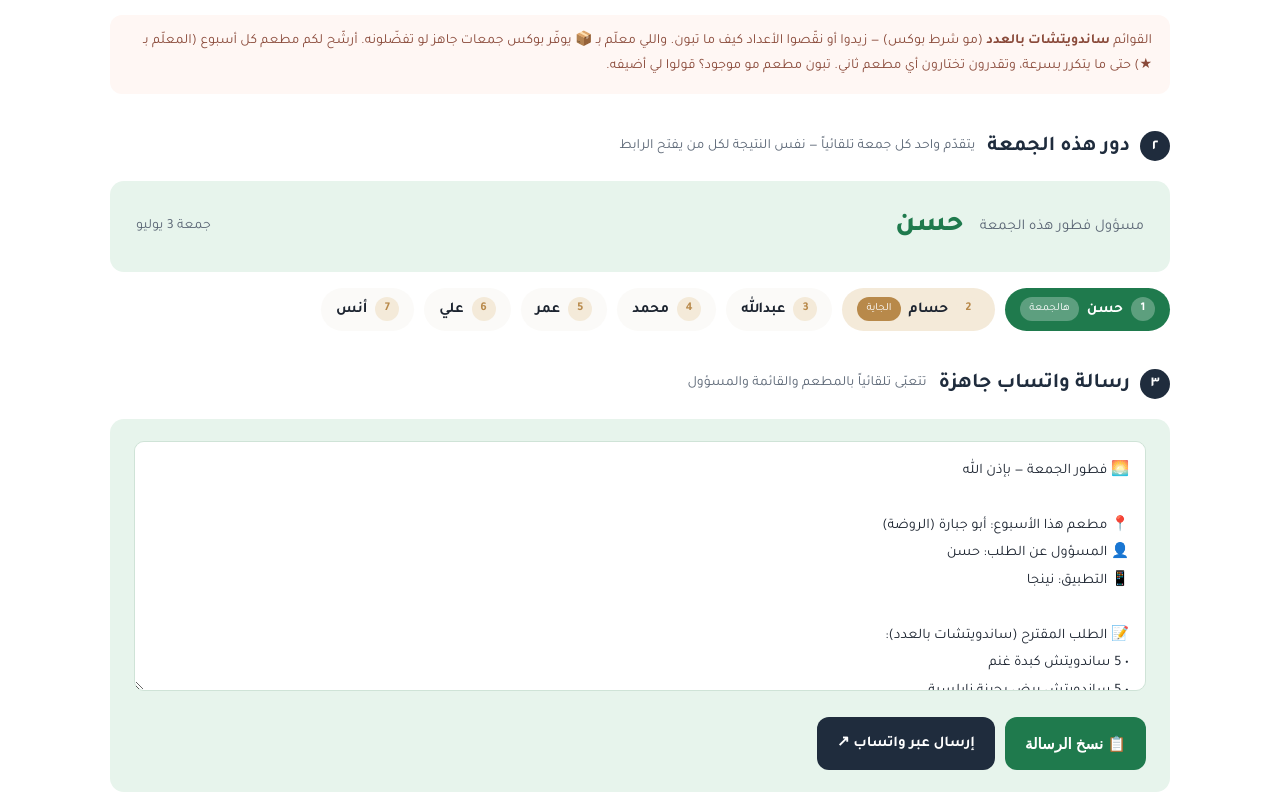
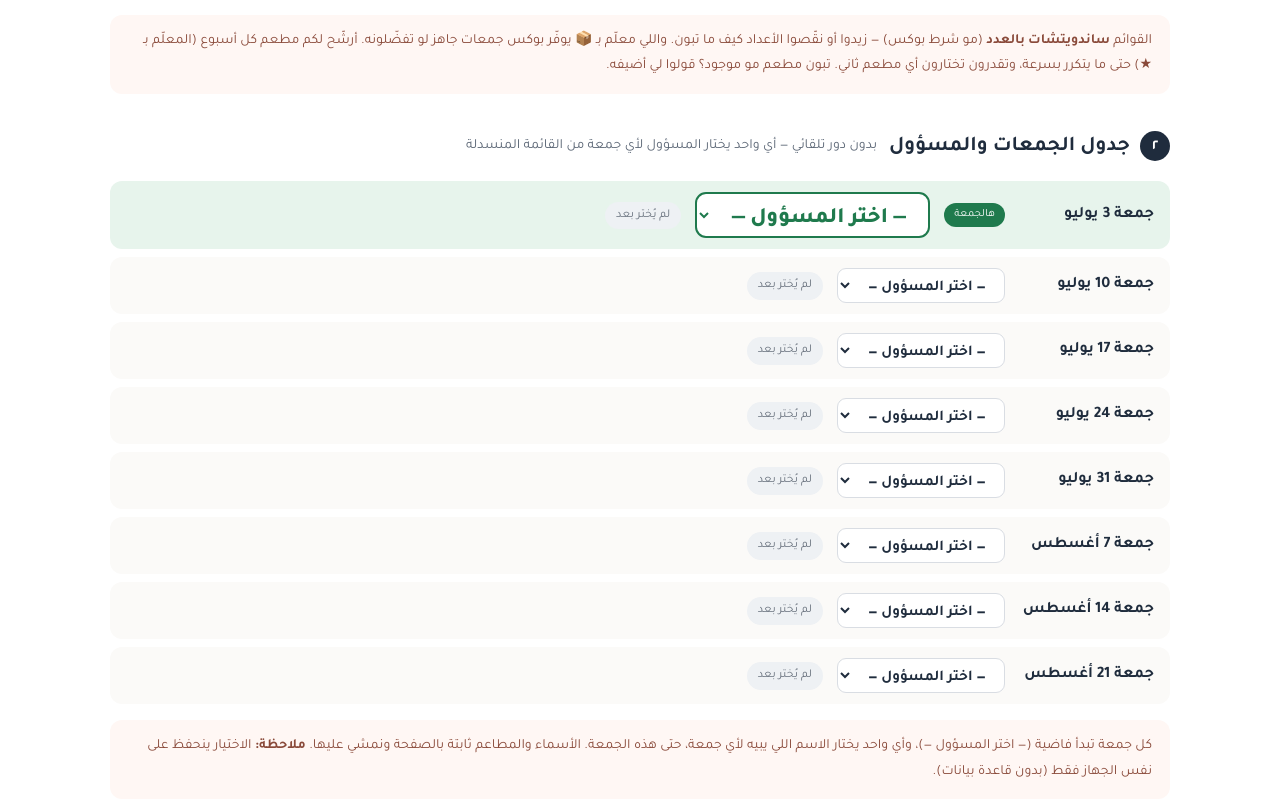
Before and after one commit to hussamalraddadi/friday-breakfast, a plain HTML site: page index.html in a window 1280 px wide. Shown: the part 920-1723 px from the top of the page. Drawn offline with Linux system fonts and the light colour scheme.

Commit message:
تحديث: قوائم منسدلة حرة للمسؤول

```diff
--- a/index.html
+++ b/index.html
@@ -74,23 +74,25 @@
   .btn small{ font-weight:500; opacity:.85; font-size:12px; display:block;}
   .apps .hint{ color:var(--sub); font-size:12.5px; margin-top:12px; line-height:1.7;}
 
-  /* rota (auto) */
+  /* rota + schedule */
   .rota-now{ background:var(--green-soft); border-radius:14px; padding:20px 26px; display:flex;
     align-items:center; gap:16px; flex-wrap:wrap;}
   .rota-now .rn-label{ color:var(--sub); font-size:15px;}
-  .rota-now .rn-name{ font-size:28px; font-weight:800; color:var(--green);}
-  .rota-now .rn-date{ margin-right:auto; color:var(--sub); font-size:14px;}
-  .rota-list{ display:flex; flex-wrap:wrap; gap:10px; margin-top:16px;}
-  .rl-row{ display:flex; align-items:center; gap:8px; background:var(--panel); border-radius:30px; padding:8px 15px; font-size:15px;}
-  .rl-row .idx{ display:inline-flex; width:24px; height:24px; border-radius:50%; background:var(--gold-soft);
-    color:var(--gold); font-weight:700; font-size:12px; align-items:center; justify-content:center;}
-  .rl-row .rl-name{ font-weight:600;}
-  .rl-row.now{ background:var(--green); color:#fff;}
-  .rl-row.now .idx{ background:rgba(255,255,255,.28); color:#fff;}
-  .rl-row.next{ background:var(--gold-soft);}
-  .now-tag{ font-size:11px; background:#0f5c37; color:#fff; padding:2px 9px; border-radius:20px;}
-  .rl-row.now .now-tag{ background:rgba(255,255,255,.28);}
-  .next-tag{ font-size:11px; background:var(--gold); color:#fff; padding:2px 9px; border-radius:20px;}
+  select.pick.big{ font-size:22px; font-weight:800; color:var(--green); border:2px solid var(--green);
+    background:#fff; padding:9px 18px; border-radius:11px;}
+  .sched{ margin-top:16px; display:flex; flex-direction:column; gap:8px;}
+  .srow{ display:flex; align-items:center; gap:14px; padding:11px 16px; background:var(--panel); border-radius:12px; flex-wrap:wrap;}
+  .srow.now{ background:var(--green-soft);}
+  .sdate{ font-weight:700; color:var(--navy); min-width:135px;}
+  .now-badge{ background:var(--green); color:#fff; font-size:11px; padding:2px 10px; border-radius:20px;}
+  select.pick{ font-family:inherit; font-size:15px; font-weight:700; color:var(--navy); padding:8px 14px;
+    border-radius:9px; border:1.5px solid #d9dde3; background:#fff; cursor:pointer; outline:none;}
+  select.pick:focus{ border-color:var(--gold);}
+  .status{ font-size:12px; padding:3px 11px; border-radius:20px;}
+  .status.auto{ background:#eef1f4; color:#67707c;}
+  .status.booked{ background:var(--gold-soft); color:#7a5a2a; font-weight:700;}
+  .reset{ margin-right:auto; background:none; border:none; color:var(--sub); cursor:pointer; font-size:13px; font-family:inherit;}
+  .reset:hover{ color:var(--gold);}
 
   /* whatsapp */
   .wa{ background:var(--green-soft); border-radius:14px; padding:22px 24px;}
@@ -171,11 +173,11 @@
     <div class="note-red">القوائم <b>ساندويتشات بالعدد</b> (مو شرط بوكس) — زيدوا أو نقّصوا الأعداد كيف ما تبون. واللي معلّم بـ 📦 يوفّر بوكس جمعات جاهز لو تفضّلونه. أرشّح لكم مطعم كل أسبوع (المعلّم بـ ★) حتى ما يتكرر بسرعة، وتقدرون تختارون أي مطعم ثاني. تبون مطعم مو موجود؟ قولوا لي أضيفه.</div>
   </section>
 
-  <!-- 2. دور هذه الجمعة -->
+  <!-- 2. جدول الجمعات والمسؤول -->
   <section>
-    <div class="sec-h"><span class="n">٢</span><h2>دور هذه الجمعة</h2><p>يتقدّم واحد كل جمعة تلقائياً — نفس النتيجة لكل من يفتح الرابط</p></div>
-    <div class="rota-now" id="rotaNow"></div>
-    <div class="rota-list" id="rotaList"></div>
+    <div class="sec-h"><span class="n">٢</span><h2>جدول الجمعات والمسؤول</h2><p>بدون دور تلقائي — أي واحد يختار المسؤول لأي جمعة من القائمة المنسدلة</p></div>
+    <div class="sched" id="sched"></div>
+    <div class="note-red">كل جمعة تبدأ فاضية (— اختر المسؤول —)، وأي واحد يختار الاسم اللي يبيه لأي جمعة، حتى هذه الجمعة. الأسماء والمطاعم ثابتة بالصفحة ونمشي عليها. <b>ملاحظة:</b> الاختيار ينحفظ على نفس الجهاز فقط (بدون قاعدة بيانات).</div>
   </section>
 
   <!-- 3. رسالة واتساب -->
@@ -337,20 +339,27 @@ function pick(id){ current=RESTAURANTS.find(r=>r.id===id); document.getElementBy
 const NAMES = ['حسن','حسام','عبدالله','محمد','عمر','علي','أنس'];
 const MONTHS = ['يناير','فبراير','مارس','أبريل','مايو','يونيو','يوليو','أغسطس','سبتمبر','أكتوبر','نوفمبر','ديسمبر'];
 function upcomingFriday(d){ const x=new Date(d.getFullYear(),d.getMonth(),d.getDate()); const diff=(5-x.getDay()+7)%7; x.setDate(x.getDate()+diff); return x; }
-const REF = upcomingFriday(new Date(2026,6,3)); // نقطة البداية: حسن أول جمعة
-function dutyIndex(){ const t=upcomingFriday(new Date()); const w=Math.round((t-REF)/6048e5); return ((w%NAMES.length)+NAMES.length)%NAMES.length; }
-function fridayLabel(){ const t=upcomingFriday(new Date()); return `جمعة ${t.getDate()} ${MONTHS[t.getMonth()]}`; }
-function currentName(){ return NAMES[dutyIndex()]; }
+const BKEY='fb_picks_v1';
+let picks={}; try{ picks=JSON.parse(localStorage.getItem(BKEY))||{}; }catch(e){}
+function dkey(d){ return d.getFullYear()+'-'+(d.getMonth()+1)+'-'+d.getDate(); }
+function nextFridays(n){ const f=upcomingFriday(new Date()); const a=[]; for(let i=0;i<n;i++){ a.push(new Date(f.getFullYear(),f.getMonth(),f.getDate()+i*7)); } return a; }
+function friLabel(d){ return `جمعة ${d.getDate()} ${MONTHS[d.getMonth()]}`; }
+function currentName(){ return picks[dkey(nextFridays(1)[0])] || '______'; }
 function renderRota(){
-  const idx=dutyIndex(), nxt=(idx+1)%NAMES.length;
-  document.getElementById('rotaNow').innerHTML =
-    `<span class="rn-label">مسؤول فطور هذه الجمعة</span><span class="rn-name">${NAMES[idx]}</span><span class="rn-date">${fridayLabel()}</span>`;
-  document.getElementById('rotaList').innerHTML = NAMES.map((n,i)=>{
-    const cls = i===idx?'now':(i===nxt?'next':'');
-    const tag = i===idx?'<span class="now-tag">هالجمعة</span>':(i===nxt?'<span class="next-tag">الجاية</span>':'');
-    return `<div class="rl-row ${cls}"><span class="idx">${i+1}</span><span class="rl-name">${n}</span>${tag}</div>`;
+  const fris=nextFridays(8);
+  document.getElementById('sched').innerHTML = fris.map((d,i)=>{
+    const k=dkey(d), chosen=picks[k]||'';
+    const opts=`<option value="" ${chosen===''?'selected':''}>— اختر المسؤول —</option>`+
+      NAMES.map(n=>`<option ${n===chosen?'selected':''}>${n}</option>`).join('');
+    return `<div class="srow ${i===0?'now':''}">
+      <span class="sdate">${friLabel(d)}</span>
+      ${i===0?'<span class="now-badge">هالجمعة</span>':''}
+      <select class="pick ${i===0?'big':''}" data-k="${k}" onchange="pickPerson(this.dataset.k,this.value)">${opts}</select>
+      ${chosen?`<span class="status booked">${chosen}</span><button class="reset" onclick="pickPerson('${k}','')">↺ مسح</button>`:'<span class="status auto">لم يُختر بعد</span>'}
+    </div>`;
   }).join('');
 }
+function pickPerson(k,name){ if(name){ picks[k]=name; } else { delete picks[k]; } localStorage.setItem(BKEY,JSON.stringify(picks)); renderRota(); buildWA(current); }
 function flash(id){ const el=document.getElementById(id); el.classList.add('show'); setTimeout(()=>el.classList.remove('show'),1600); }
 
 /* ===== whatsapp ===== */
```
